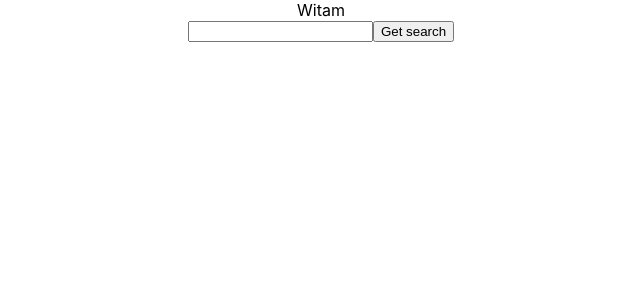
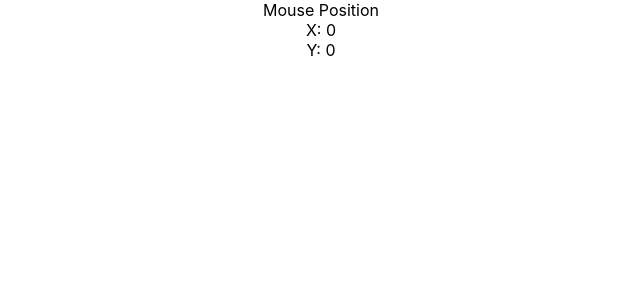
Before and after one commit to goldipl/ReactLessons, a React (Create React App) app: page / in a window 1280 px wide. Shown: the top 300 px of the page, without its empty margins (319-959 px from the left). Built offline with nearby package versions, Linux system fonts and the light colour scheme.

Commit message:
write MouseMove using class component

```diff
--- a/src/App.js
+++ b/src/App.js
@@ -4,12 +4,13 @@ import { List } from './ex2/List';
 import { MouseMove } from './ex3/MouseMove';
 import { InputComp } from './ex4/InputComp';
 import { Container } from './ex5/Container';
+import { MouseMoveClass } from './ex3/MouseMoveClass';
 
 
 function App() {
   return (
     <div className="App">
-      <Container />
+      <MouseMoveClass />
     </div>
   );
 }
--- /dev/null
+++ b/src/ex3/MouseMoveClass.js
@@ -0,0 +1,30 @@
+import { Component } from 'react';
+
+class MouseMoveClass extends Component {
+
+    state = {
+        x: 0,
+        y: 0,
+    };
+
+    componentDidMount() {
+        window.addEventListener('mousemove', (e) => {
+            this.setState({
+                x: e.offsetX,
+                y: e.offsetY,
+            })
+        })
+    };
+
+    render() {
+        return (
+            <div>
+                Mouse Position
+                <div>X: {this.state.x}</div>
+                <div>Y: {this.state.y}</div>
+            </div>
+        );
+    };
+};
+
+export { MouseMoveClass };
```
